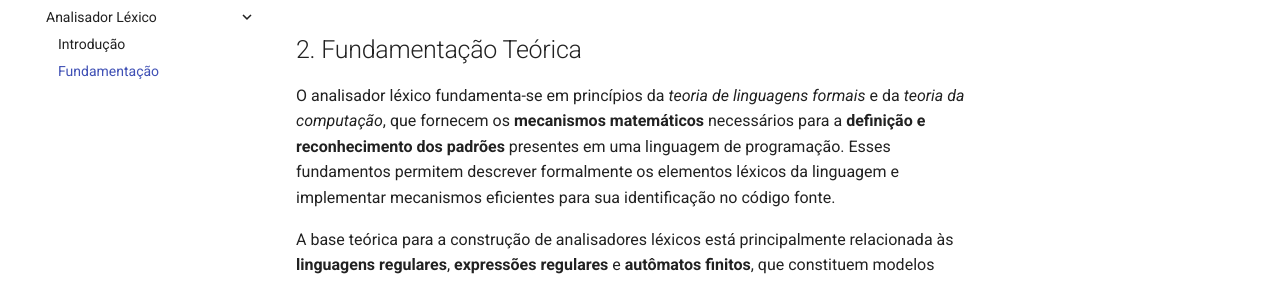
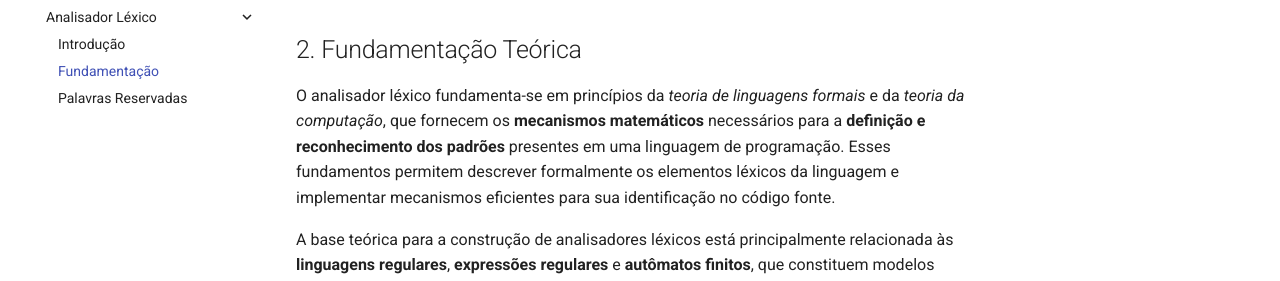
Before and after one commit to Pwdrinho/Compiladores1-Grupo-09, an MkDocs documentation site: the page built from docs/analisador_léxico/fundamentação.md, in a window 1280 px wide. Shown: the part 148-429 px from the top of the page. Built offline with MkDocs 1.6.1 and Material for MkDocs 9.7.7, drawn with Linux system fonts in a browser that asks for light colours.

Commit message:
docs: atualizando documentação

```diff
--- a/mkdocs.yml
+++ b/mkdocs.yml
@@ -10,3 +10,4 @@ nav:
   - Analisador Léxico:
       - Introdução: analisador_léxico/introdução.md
       - Fundamentação: analisador_léxico/fundamentação.md
+      - Palavras Reservadas: analisador_léxico/palavrasreservadas.md
```
Also changed, not shown: Sprints/README.MD (deleted), docs/analisador_léxico/palavrasreservadas.md (renamed from Sprints/Sprint-01/palavrasreservadas.md), 1 other file.
